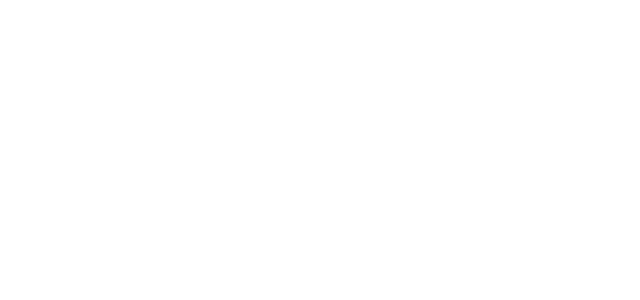
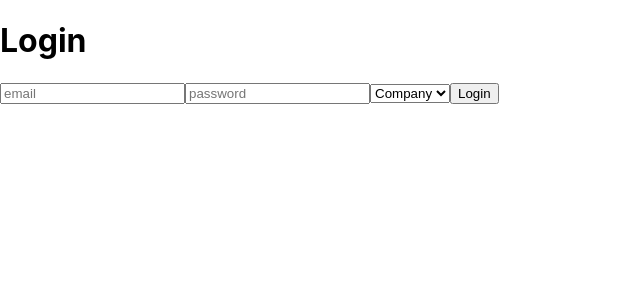
Before and after one commit to EnoshTsur/react-auth, a React (Create React App) app: page / in a window 1280 px wide. Shown: the top 300 px of the page, without its empty margins (0-640 px from the left). Built offline with nearby package versions, Linux system fonts and the light colour scheme.

Commit message:
front jwt

```diff
--- a/src/App.js
+++ b/src/App.js
@@ -1,16 +1,12 @@
 import React from 'react';
 import { storageApi, } from './storage/api'
+import Login from './components/Login/Login'
 
 function App() {
 
-    const { get, set, setMapping, getMapping, } = storageApi('person')
-
-    set("enosh")
-
-    console.log(get())
-
     return (
         <div>
+            <Login />
         </div>
     );
 }
--- /dev/null
+++ b/src/components/Login/Login.js
@@ -0,0 +1,55 @@
+import React from 'react'
+
+async function getData({ type, email, password, }) {
+    const data = await fetch(`http://localhost:8080/${type}/authenticate`, {
+        method: 'POST',
+        headers: {
+            'Content-Type': 'application/json'
+        },
+        body: JSON.stringify({ email, password, })
+    })
+    return await data.json()
+}
+
+export default function Login() {
+
+    const [email, setEmail,] = React.useState('')
+    const [password, setPassword] = React.useState('')
+    const [type, setType] = React.useState('company')
+
+
+    return (
+        <div>
+            <h1>Login</h1>
+            <input
+                type="email"
+                placeholder="email"
+                value={email}
+                onChange={e => setEmail(e.target.value)}
+            />
+            <input
+                type="password"
+                placeholder="password"
+                value={password}
+                onChange={e => setPassword(e.target.value)}
+            />
+
+            <select
+                value={type}
+                onChange={e => setType(e.target.value)}
+            >
+                <option value="company">Company</option>
+                <option value="admin">Admin</option>
+            </select>
+
+            <button
+                onClick={() => getData({ type, email, password, })
+                    .then(e => console.log(e))
+                    .catch(e => console.log(e))}
+            >
+                Login
+            </button>
+
+        </div>
+    )
+}
--- a/src/storage/api.js
+++ b/src/storage/api.js
@@ -16,10 +16,20 @@
         set(mapper(item))
     }
 
+    function getObject() {
+        return getMapping(JSON.parse)
+    }
+
+    function setObject(item) {
+        setMapping(JSON.stringify, item)
+    }
+
     return {
         get,
         getMapping,
         set,
-        setMapping
+        setMapping,
+        getObject,
+        setObject
     }
 }
```
